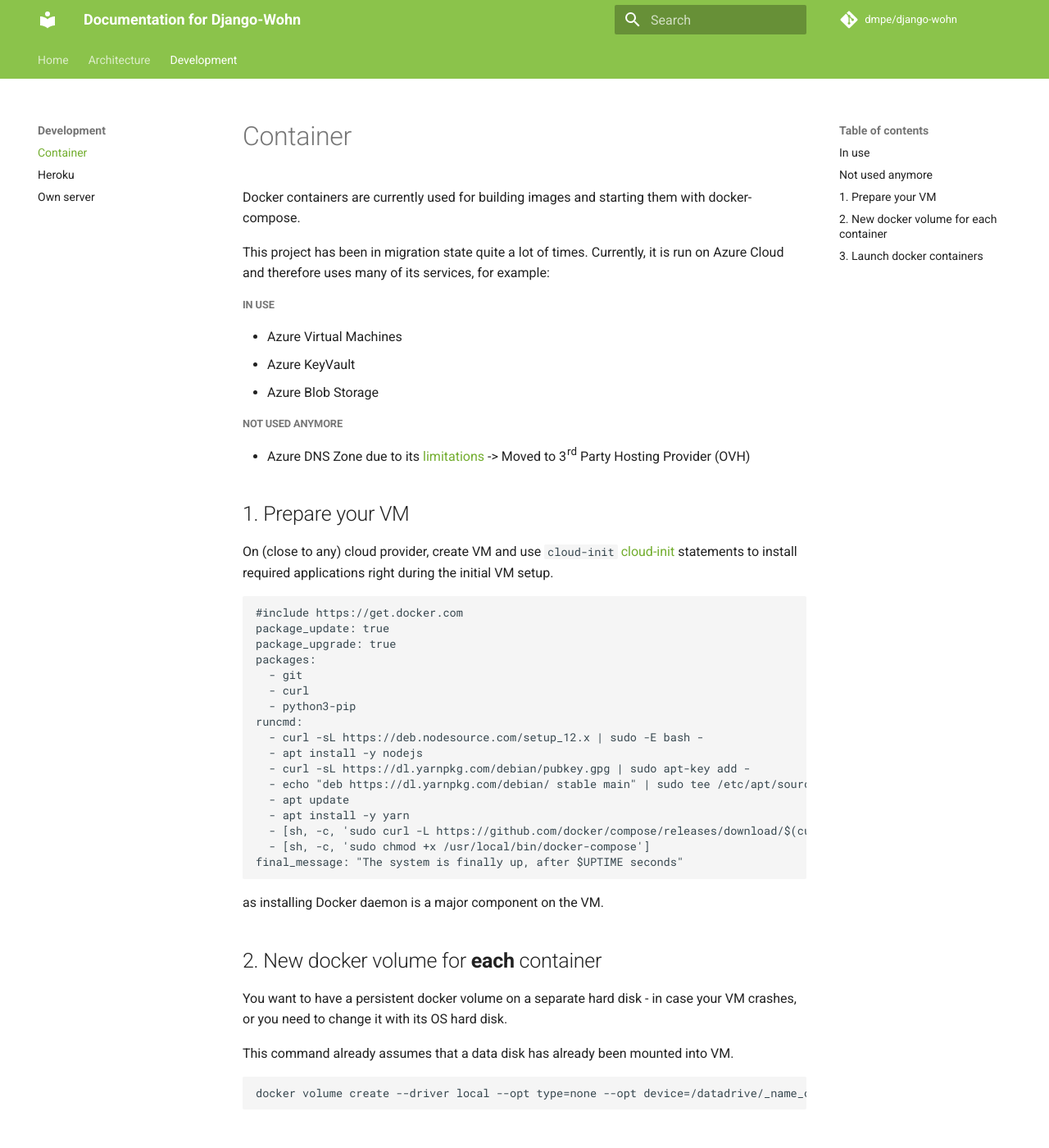
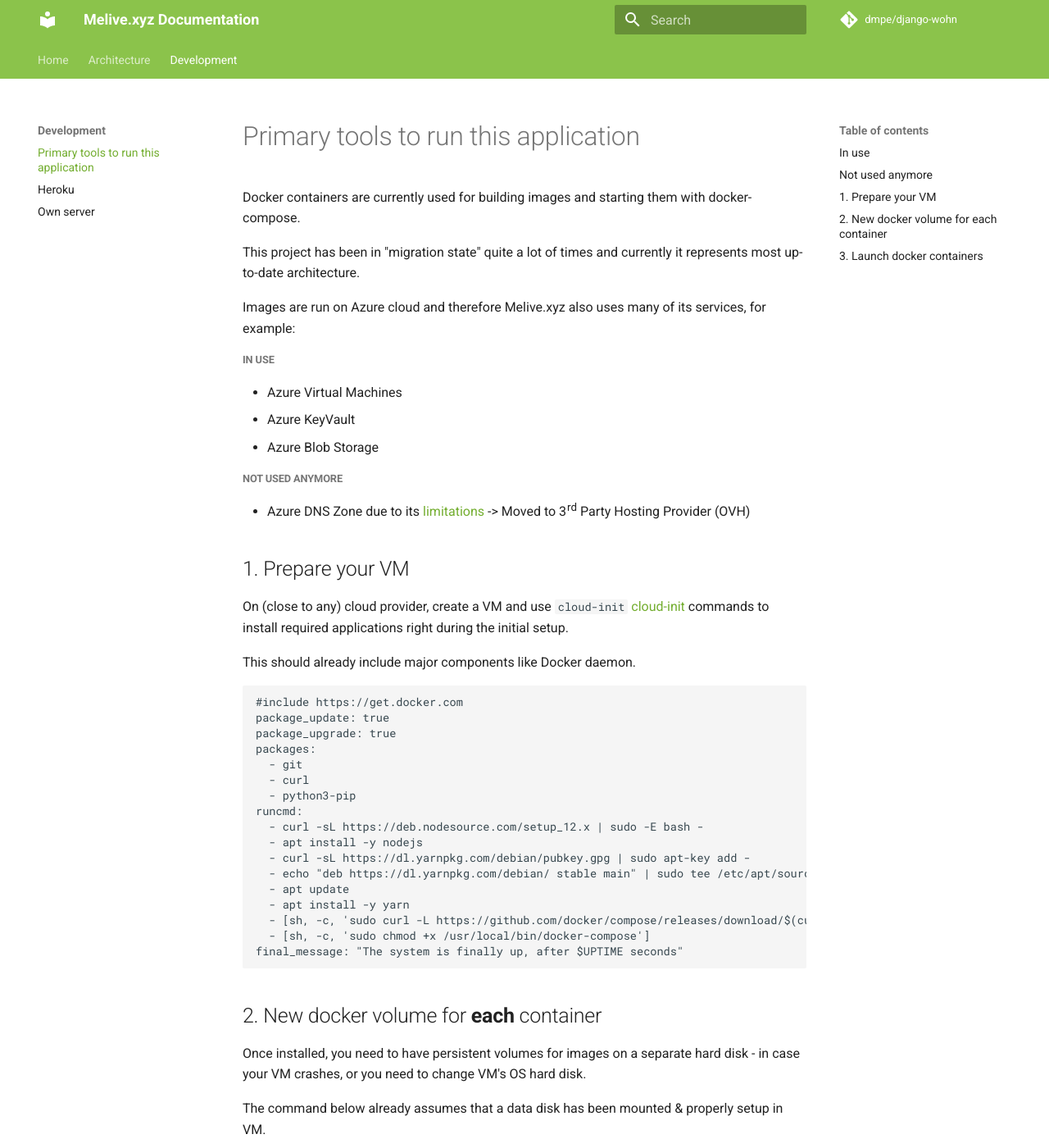
Before and after one commit to dmpe/django-wohn, an MkDocs documentation site: the page built from docs/development/container.md, in a window 1280 px wide and 1400 px high. Shown: the whole window at 82% size. Built offline with MkDocs 1.6.1 and Material for MkDocs 9.7.7, drawn with Linux system fonts in a browser that asks for light colours; comment, search, counter and statistics services are not loaded.

````diff
--- a/docs/development/container.md
+++ b/docs/development/container.md
@@ -1,7 +1,10 @@
+# Primary tools to run this application
+
 Docker containers are currently used for building images and starting them with docker-compose.
 
-This project has been in migration state quite a lot of times.
-Currently, it is run on Azure Cloud and therefore uses many of its services, for example:
+This project has been in "migration state" quite a lot of times and currently it represents most up-to-date architecture.
+
+Images are run on Azure cloud and therefore Melive.xyz also uses many of its services, for example:
 
 ##### In use
 
@@ -15,7 +18,9 @@
 
 ## 1. Prepare your VM
 
-On (close to any) cloud provider, create VM and use `cloud-init` [cloud-init](https://cloudinit.readthedocs.io/en/latest/) statements to install required applications right during the initial VM setup.
+On (close to any) cloud provider, create a VM and use `cloud-init` [cloud-init](https://cloudinit.readthedocs.io/en/latest/) commands to install required applications right during the initial setup.
+
+This should already include major components like Docker daemon.
 
 ```
 #include https://get.docker.com
@@ -37,13 +42,11 @@
 final_message: "The system is finally up, after $UPTIME seconds"
 ```
 
-as installing Docker daemon is a major component on the VM.
-
 ## 2. New docker volume for **each** container
 
-You want to have a persistent docker volume on a separate hard disk - in case your VM crashes, or you need to change it with its OS hard disk.
+Once installed, you need to have persistent volumes for images on a separate hard disk - in case your VM crashes, or you need to change VM's OS hard disk.
 
-This command already assumes that a data disk has already been mounted into VM.
+The command below already assumes that a data disk has been mounted & properly setup in VM.
 
 ```
 docker volume create --driver local --opt type=none --opt device=/datadrive/_name_of_container --opt o=bind datadrive_name_of_container
--- a/mkdocs.yml
+++ b/mkdocs.yml
@@ -1,6 +1,6 @@
 # Project information
-site_name: 'Documentation for Django-Wohn'
-site_description: 'Developer Documentation for django-wohn'
+site_name: 'Melive.xyz Documentation'
+site_description: 'Developer Documentation for Melive.xyz'
 site_author: 'John Malc (@dmpe)'
 site_url: 'https://dmpe.github.io/django-wohn/'
 edit_uri: 'edit/gh-pages/docs/'
@@ -29,7 +29,7 @@
   - codehilite:
       guess_lang: false
   - toc:
-      permalink: true
+      permalink: false
   - pymdownx.arithmatex
   - pymdownx.betterem:
       smart_enable: all
````
Also changed, not shown: docs/architecture/components/functions.md (added, +7 -0 lines), docs/architecture/index.md (+4 -4 lines), 2 other files.
